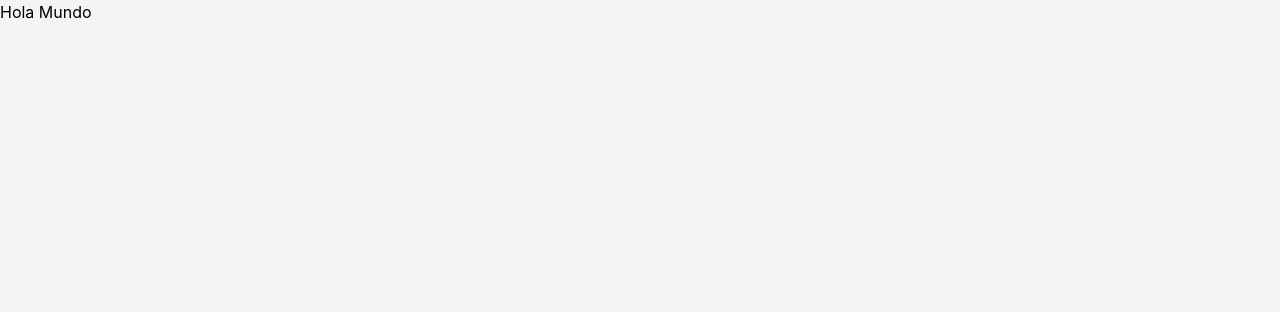
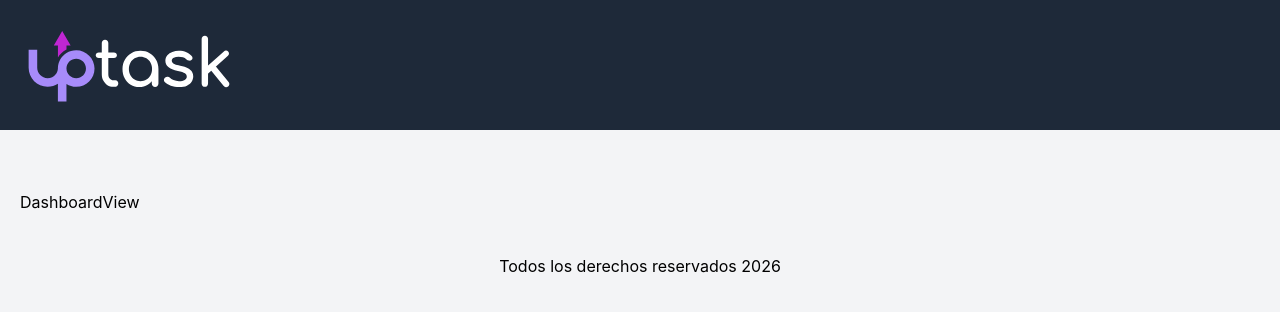
Before and after one commit to Chivan9406/Uptask_frontend, a React (Vite) app: page / in a window 1280 px wide. Shown: the top 312 px of the page. Built offline with nearby package versions, Linux system fonts and the light colour scheme.

Commit message:
feat: add routing with react-router, create layout and views for the application

```diff
--- a/package.json
+++ b/package.json
@@ -14,6 +14,7 @@
     "@tailwindcss/vite": "^4.3.0",
     "react": "^19.2.6",
     "react-dom": "^19.2.6",
+    "react-router": "^7.17.0",
     "tailwindcss": "^4.3.0"
   },
   "devDependencies": {
--- /dev/null
+++ b/src/components/Logo.tsx
@@ -0,0 +1,3 @@
+export default function Logo() {
+  return <img src="/logo.svg" alt="Uptask Logo" />
+}
--- /dev/null
+++ b/src/layouts/AppLayout.tsx
@@ -0,0 +1,24 @@
+import { Outlet } from 'react-router'
+import Logo from '../components/Logo'
+
+export default function AppLayout() {
+  return (
+    <>
+      <header className="bg-gray-800 py-5">
+        <div className="max-w-7xl mx-auto flex flex-col lg:flex-row items-center justify-between">
+          <div className="w-64">
+            <Logo />
+          </div>
+        </div>
+      </header>
+
+      <section className="max-w-7xl mx-auto mt-10 p-5">
+        <Outlet />
+      </section>
+
+      <footer className="py-5">
+        <p className="text-center">Todos los derechos reservados {new Date().getFullYear()}</p>
+      </footer>
+    </>
+  )
+}
--- a/src/main.tsx
+++ b/src/main.tsx
@@ -1,9 +1,10 @@
 import { StrictMode } from 'react'
 import { createRoot } from 'react-dom/client'
 import './index.css'
+import Router from './router'
 
 createRoot(document.getElementById('root')!).render(
   <StrictMode>
-    <h1>Hola Mundo</h1>
+    <Router />
   </StrictMode>
 )
--- /dev/null
+++ b/src/router.tsx
@@ -0,0 +1,15 @@
+import { BrowserRouter, Routes, Route } from 'react-router'
+import AppLayout from './layouts/AppLayout'
+import DashboardView from './views/DashboardView'
+
+export default function Router() {
+  return (
+    <BrowserRouter>
+      <Routes>
+        <Route element={<AppLayout />}>
+          <Route path="/" element={<DashboardView />} index />
+        </Route>
+      </Routes>
+    </BrowserRouter>
+  )
+}
--- /dev/null
+++ b/src/views/DashboardView.tsx
@@ -0,0 +1,3 @@
+export default function DashboardView() {
+  return <div>DashboardView</div>
+}
```
Also changed, not shown: 1 other file (tests, documents, lock files or other folders).
